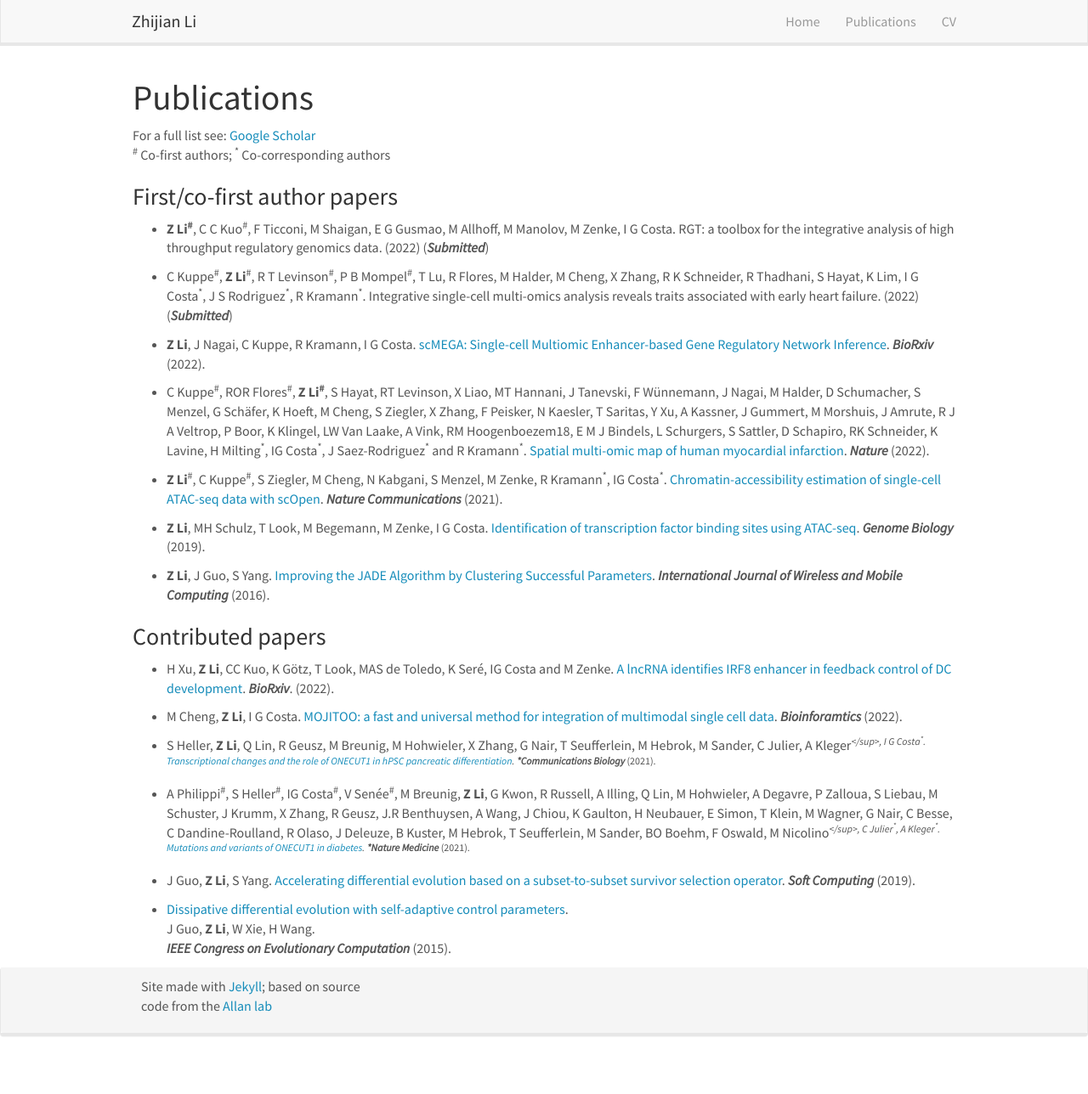
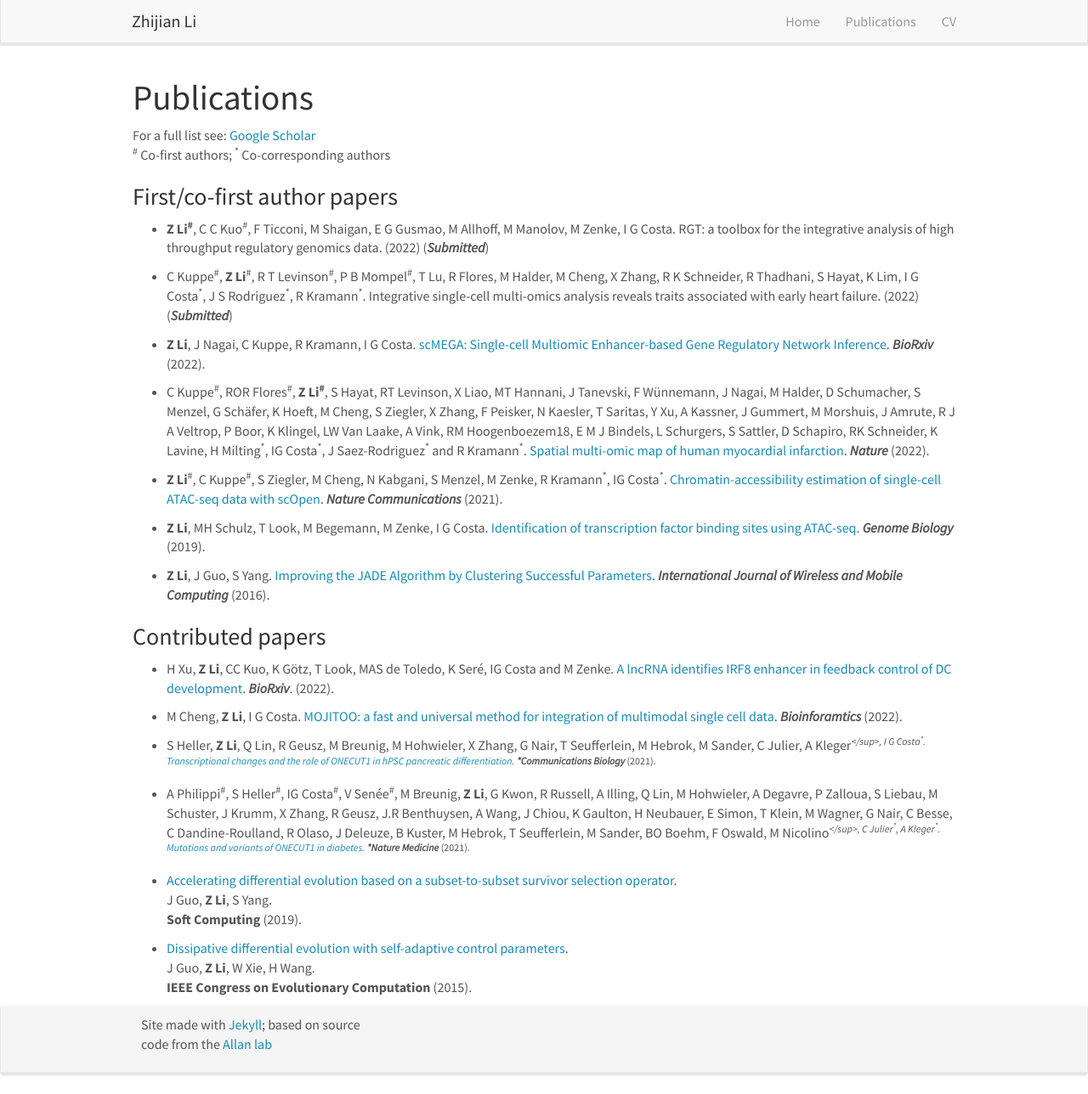
Before and after one commit to lzj1769/lzj1769.github.io, a Jekyll site: the page built from _pages/publications.md, in a window 1280 px wide and 1288 px high. Shown: the whole window at 85% size. Built offline with Jekyll 4.4.1, drawn with Linux system fonts in a browser that asks for light colours; nearby versions of some CDN libraries.

```diff
--- a/_pages/publications.md
+++ b/_pages/publications.md
@@ -42,8 +42,10 @@ For a full list see: [Google Scholar](https://scholar.google.de/citations?user=x
 
 * A Philippi<sup>\#</sup>, S Heller<sup>\#</sup>, IG Costa<sup>\#</sup>, V Senée<sup>\#</sup>, M Breunig, **Z Li**, G Kwon, R Russell, A Illing, Q Lin, M Hohwieler, A Degavre, P Zalloua, S Liebau, M Schuster, J Krumm, X Zhang, R Geusz, J.R Benthuysen, A Wang, J Chiou, K Gaulton, H Neubauer, E Simon, T Klein, M Wagner, G Nair, C Besse, C Dandine-Roulland, R Olaso, J Deleuze, B Kuster, M Hebrok, T Seufferlein, M Sander, BO Boehm, F Oswald, M Nicolino<sup>*</sup>, C Julier<sup>*</sup>, A Kleger<sup>*</sup>. [Mutations and variants of ONECUT1 in diabetes](https://www.nature.com/articles/s41591-021-01502-7). ***Nature Medicine*** (2021).
 
-* J Guo, **Z Li**, S Yang. [Accelerating differential evolution based on a subset-to-subset survivor selection operator](https://link.springer.com/article/10.1007/s00500-018-3060-x). ***Soft Computing*** (2019).
+* [Accelerating differential evolution based on a subset-to-subset survivor selection operator](https://link.springer.com/article/10.1007/s00500-018-3060-x). \
+  J Guo, **Z Li**, S Yang. \
+  **Soft Computing** (2019).
 
 * [Dissipative differential evolution with self-adaptive control parameters](https://ieeexplore.ieee.org/abstract/document/7257274). \
   J Guo, **Z Li**, W Xie, H Wang.\
-  ***IEEE Congress on Evolutionary Computation*** (2015).
+  **IEEE Congress on Evolutionary Computation** (2015).
```
